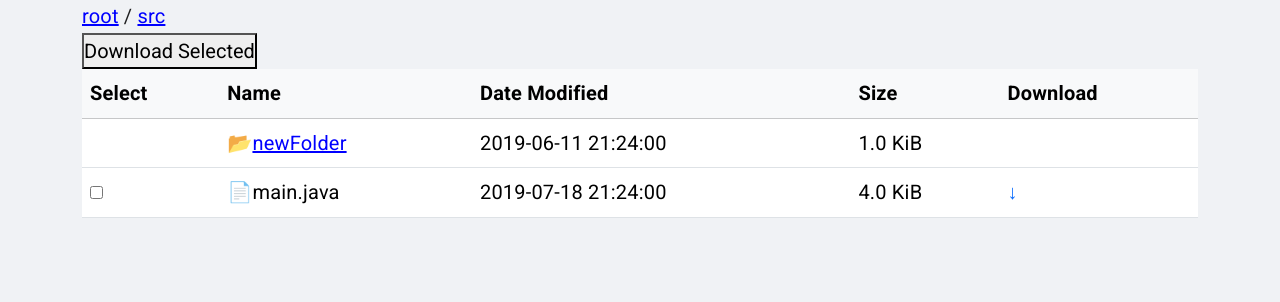
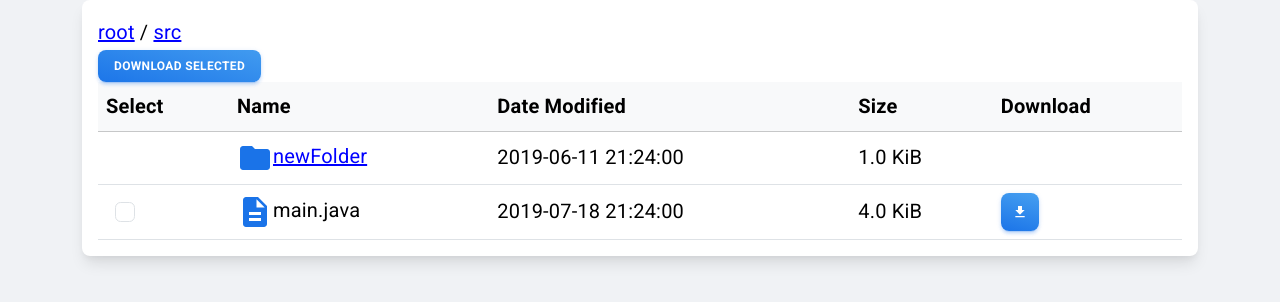
Before and after one commit to asli-brown-munda/scratchMemoriesApp, a React (Create React App) app in the folder frontend/: page / in a window 1280 px wide. Shown: the top 302 px of the page. Built offline with nearby package versions, Linux system fonts and the light colour scheme.

Commit message:
Added Themes, CheckBoxes. Moved Component to a Correct Directory

```diff
--- a/frontend/src/App.jsx
+++ b/frontend/src/App.jsx
@@ -1,4 +1,4 @@
-import FilesTable from "./components/FilesTable.tsx";
+import FilesTable from "components/FileList/FilesTable.tsx";
 import "bootstrap/dist/css/bootstrap.css";
 import { ThemeProvider } from "@mui/material/styles";
 import CssBaseline from "@mui/material/CssBaseline";
@@ -9,9 +9,7 @@ function App() {
   return (
     <ThemeProvider theme={theme}>
       <CssBaseline />
-      <div>
         <FilesTable />
-      </div>
     </ThemeProvider>
   );
 }
--- a/frontend/src/components/ColumnComponent.tsx
+++ b/frontend/src/components/FileList/ColumnComponent.tsx
@@ -1,3 +1,7 @@
+import DownloadIcon from '@mui/icons-material/Download';
+import MKButton from "components/MKButton/index.js";
+import FolderIcon from '@mui/icons-material/Folder';
+import DescriptionIcon from '@mui/icons-material/Description';
 
 export const NameComponent = ({ cell, row, handlePathClick, currentPath }) => {
     const isFolder = row.original.type === "folder";
@@ -15,7 +19,7 @@ export const NameComponent = ({ cell, row, handlePathClick, currentPath }) => {
     };
 
     return (
-      <>{isFolder ? '📂' : '📄'}
+      <>{isFolder ? <FolderIcon color="info" fontSize='large' /> : <DescriptionIcon color="info" fontSize='large' />}
       <span className={isFolder ? "path-link" : ""} onClick={handleClick}>
         {cell.value}
       </span>
@@ -26,9 +30,9 @@ export const NameComponent = ({ cell, row, handlePathClick, currentPath }) => {
 export const LinkComponent = ({ cell, row }) => {
   if (row.original.type !== "folder") {
     return (
-      <a href={cell.value} download>
-        ↓
-      </a>
+    <MKButton variant="gradient" color="info" iconOnly href={cell.value}>
+      <DownloadIcon>download</DownloadIcon>
+    </MKButton>
     );
   }
   return <></>;
--- a/frontend/src/components/FilesTable.tsx
+++ b/frontend/src/components/FileList/FilesTable.tsx
@@ -3,6 +3,10 @@ import { useTable, useSortBy } from "react-table";
 import { fetchFiles } from "./FileFetcher.ts";
 import { NameComponent, LinkComponent } from "./ColumnComponent.tsx";
 import React from "react";
+import MKButton from "components/MKButton/index.js";
+import MKBox from "components/MKBox/index.js";
+import Grid from "@mui/material/Grid";
+import Checkbox from "@mui/material/Checkbox";
 
 function FilesTable() {
   // Sets the path which in turn retrieves the data.
@@ -55,10 +59,9 @@ function FilesTable() {
           const isFile = row.original.type !== "folder";
 
           return isFile ? (
-            <input
-              type="checkbox"
+            <Checkbox
+              onChange={() => handleCheckboxChange(cell.value)}
               checked={selectedFiles.includes(cell.value)}
-              onChange={() => handleCheckboxChange(cell.value)}
             />
           ) : null;
         },
@@ -101,8 +104,16 @@ function FilesTable() {
       useSortBy,
     });
   return (
-    <>
+    <Grid>
       <div className="container">
+        <MKBox
+          color="black"
+          variant="gradient"
+          borderRadius="lg"
+          shadow="lg"
+          opacity={1}
+          p={2}
+        >
           <div>
             <span className="path-link" onClick={() => handlePathClick("/")}>
               root
@@ -113,7 +124,9 @@ function FilesTable() {
                 <span
                   className="path-link"
                   onClick={() =>
-                  handlePathClick(`/${pathParts.slice(0, index + 1).join("/")}`)
+                    handlePathClick(
+                      `/${pathParts.slice(0, index + 1).join("/")}`
+                    )
                   }
                 >
                   {part}
@@ -121,7 +134,15 @@ function FilesTable() {
               </React.Fragment>
             ))}
           </div>
-        <button onClick={handleDownloadSelected}>Download Selected</button>
+          <MKButton
+            variant="gradient"
+            color="info"
+            onClick={handleDownloadSelected}
+            size="small"
+          >
+            Download Selected
+          </MKButton>
+
           <table
             className="table align-middle table-nowrap table-hover mb-0"
             {...getTableProps()}
@@ -150,8 +171,9 @@ function FilesTable() {
               })}
             </tbody>
           </table>
+        </MKBox>
       </div>
-    </>
+    </Grid>
   );
 }
 
```
Also changed, not shown: frontend/src/components/FileList/FileFetcher.ts (renamed from frontend/src/components/FileFetcher.ts), frontend/src/components/FileList/FilesTable.css (renamed from frontend/src/components/FilesTable.css), frontend/src/components/FileList/FilesTableUtil.ts (renamed from frontend/src/components/FilesTableUtil.ts). Lines whose indentation alone changed are shown as unchanged.
